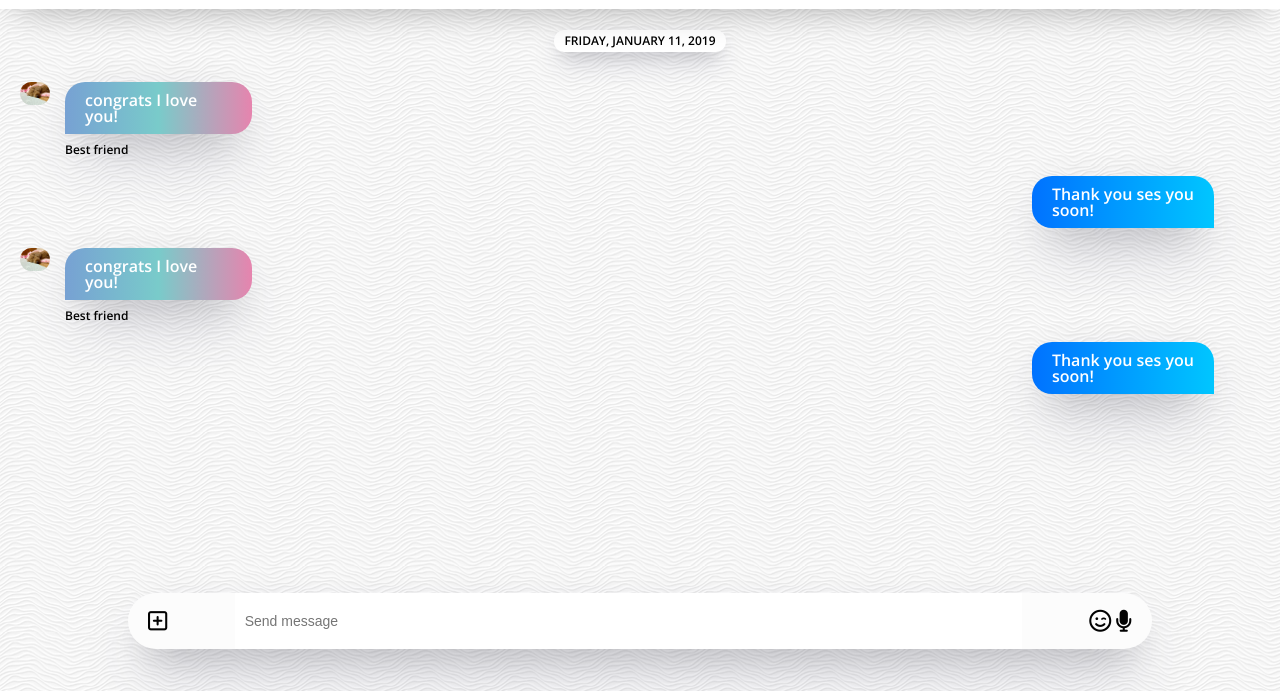
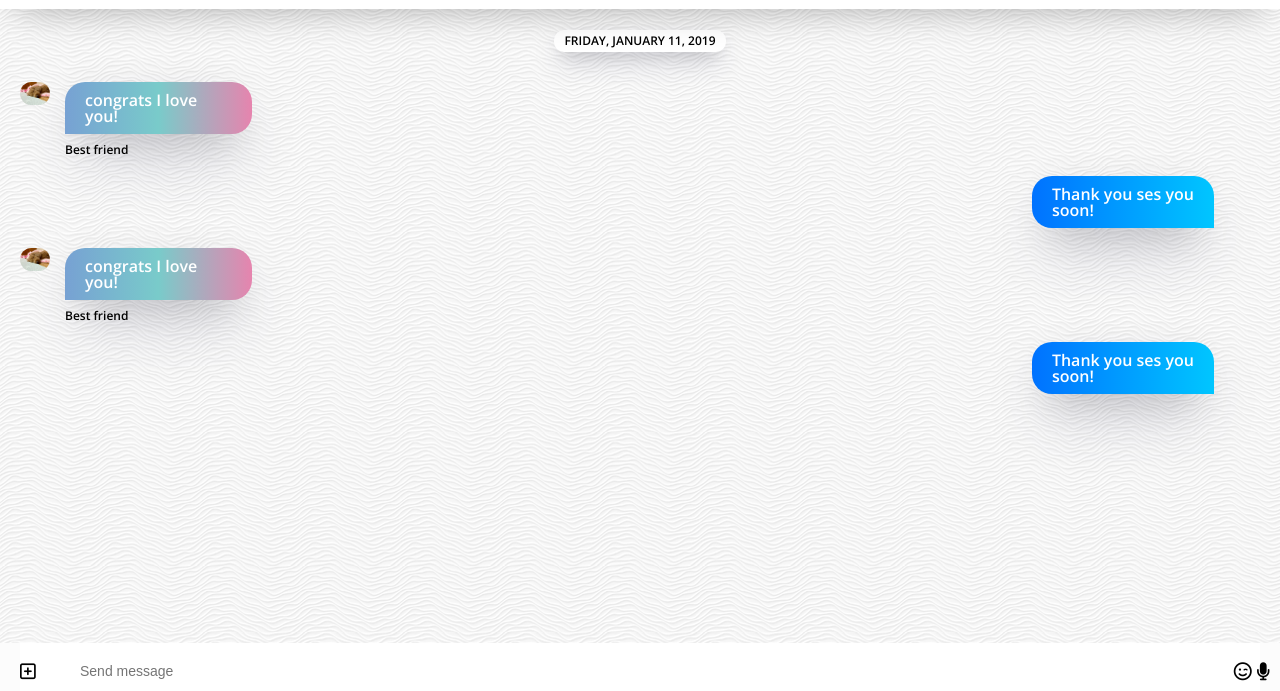
Before and after one commit to BHyeonKim/kakao_clone-2.0, a plain HTML site: page chat.html in a window 1280 px wide. Shown: the part 101-792 px from the top of the page. Drawn offline with nearby package versions, Linux system fonts and the light colour scheme.

Commit message:
going crazy part one
animations

```diff
--- a/chat.html
+++ b/chat.html
@@ -78,14 +78,12 @@
                 </li>
             </ul>
         </main>
-        <div class="chat__write">
-            <div class="chat__write-column">
+        <div class="chat__write-container">
+            <input class="chat__write" type="text" placeholder="Send message">
+            <div class="chat__icon-left chat__icon">
                 <i class="far fa-plus-square"></i>
             </div>
-            <div class="chat__write-column">
-                <input type="text" placeholder="Send message" class="chat__write-input">
-            </div>
-            <div class="chat__write-column">
+            <div class="chat__icon-right chat__icon">
                 <span class="chat___write-icon">
                     <i class="far fa-smile-wink"></i>
                 </span>
@@ -93,6 +91,7 @@
                     <i class="fas fa-microphone"></i>
                 </span>
             </div>
+
         </div>
     </body>
 </html>
--- a/css/chat.css
+++ b/css/chat.css
@@ -21,21 +21,38 @@
     min-height: 1000vh;
 }
 
-.chat__write{
+.chat__write-container{
     position: fixed;
-    bottom: 50px;
-    width: 80%;
+    bottom: 0px;
     margin: 0 auto;
     left: 0;
     right: 0;
     display: flex;
+    justify-content: space-between;
     align-items: center;
-    justify-content: space-between;
     background-color: #fcfcfc;
     padding:  0px 20px;
-    border-radius: 40px;
-    box-shadow: 0 30px 60px -12px rgba(50,50,93,.25),
-     0 18px 36px -18px rgba(0,0,0,.3), 0 -12px 36px -8px rgba(0,0,0,.025);
+    /* box-shadow: 0 30px 60px -12px rgba(50,50,93,.25),
+     0 18px 36px -18px rgba(0,0,0,.3), 0 -12px 36px -8px rgba(0,0,0,.025); */
+}
+
+.chat__write{
+    bottom: 0px;
+    width: 100%;
+    border-radius: 0;
+    padding: 20px 60px;
+    width: 100%;
+    border: none;
+    font-size: 14px;
+}
+
+.chat__icon-left{
+    position: absolute;
+}
+
+.chat__icon-right{
+    position: absolute;
+    right: 10px;
 }
 
 .chat__write i{
@@ -53,8 +70,17 @@
     font-size: 14px;
 }
 
-.chat__write-column input:focus{
+.chat__write:focus{
     outline: none;
+}
+
+.chat__icon{
+    font-size: 18px;
+    transition: opacity 0.3s ease-in-out;
+}
+
+.chat__write:focus ~ .chat__icon{
+    opacity: 0;
 }
 
 .chat-screen .chat__messages{
```
